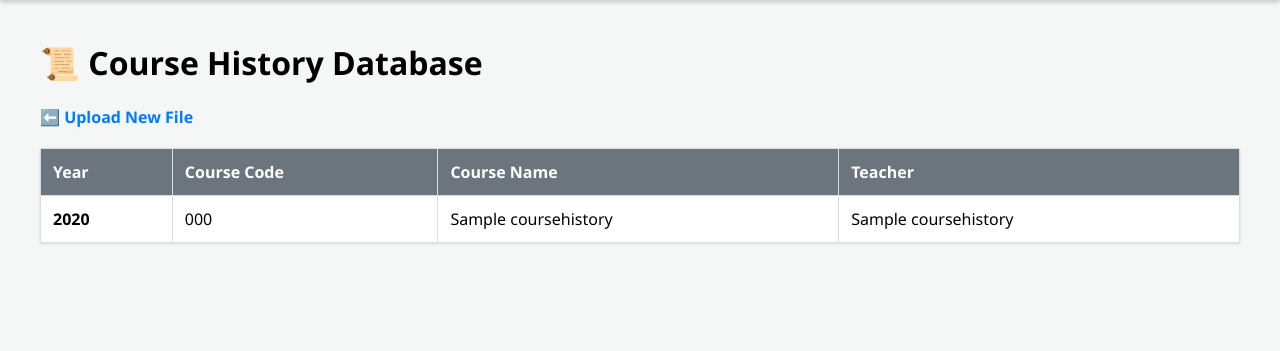
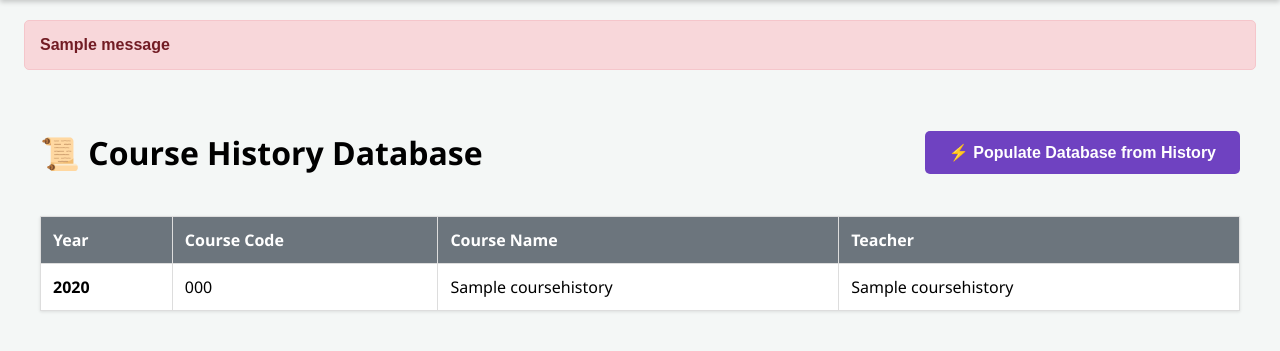
Before and after one commit to adilstudentbcn/university-scheduler, a Django app: page /history/ in a window 1280 px wide. Shown: the part 72-423 px from the top of the page. Run offline with Django 5.2, Linux system fonts and the light colour scheme; tables that the repository leaves empty hold one stand-in row (values such as "Sample post"); one stand-in notice (Sample message) is shown.

Commit message:
Fix: Add missing messages import and improve redirect logic for history import

```diff
--- a/scheduler/templates/scheduler/history_list.html
+++ b/scheduler/templates/scheduler/history_list.html
@@ -3,22 +3,31 @@
 <head>
     <title>Parsed History</title>
     <style>
-        /* --- GLOBAL STYLES --- */
         body { font-family: 'Segoe UI', Tahoma, Geneva, Verdana, sans-serif; margin: 0; padding: 0; background-color: #f4f7f6; }
-
-        /* --- NAVIGATION BAR --- */
         .navbar { background-color: #333; overflow: hidden; padding: 15px 20px; box-shadow: 0 2px 5px rgba(0,0,0,0.2); }
         .navbar a { float: left; display: block; color: white; text-align: center; padding: 10px 20px; text-decoration: none; font-size: 16px; border-radius: 4px; margin-right: 10px; transition: background 0.3s; }
         .navbar a:hover { background-color: #555; }
-        .navbar a.active { background-color: #4CAF50; color: white; } /* Green for current page */
-        .navbar .right { float: right; background-color: #d9534f; } /* Red for Admin */
+        .navbar a.active { background-color: #4CAF50; color: white; }
+        .navbar .right { float: right; background-color: #d9534f; }
 
-        /* --- PAGE SPECIFIC STYLES --- */
         .container { padding: 20px; max-width: 1200px; margin: auto; }
         table { border-collapse: collapse; width: 100%; margin-top: 20px; background: white; box-shadow: 0 1px 3px rgba(0,0,0,0.1); }
         th, td { border: 1px solid #ddd; padding: 12px; text-align: left; }
-        th { background-color: #6c757d; color: white; } /* Gray Header for History */
+        th { background-color: #6c757d; color: white; }
         tr:nth-child(even) { background-color: #f2f2f2; }
+
+        .btn-magic {
+            background-color: #6f42c1;
+            color: white;
+            padding: 12px 24px;
+            border: none;
+            border-radius: 5px;
+            font-size: 16px;
+            cursor: pointer;
+            font-weight: bold;
+            transition: background 0.3s;
+        }
+        .btn-magic:hover { background-color: #59359a; }
     </style>
 </head>
 <body>
@@ -29,14 +38,23 @@
         <a href="{% url 'history_list' %}" class="active">📜 View History</a>
         <a href="/admin/" class="right" target="_blank">⚙️ Admin Panel</a>
     </div>
+{% if messages %}
+    <div style="max-width: 1200px; margin: 20px auto; padding: 15px; border-radius: 5px; background-color: #f8d7da; color: #721c24; border: 1px solid #f5c6cb; font-family: sans-serif;">
+        {% for message in messages %}
+            <strong>{{ message }}</strong>
+        {% endfor %}
+    </div>
+    {% endif %}
+    <div class="container">
+        <div style="display: flex; justify-content: space-between; align-items: center; margin-bottom: 20px;">
+            <h1>📜 Course History Database</h1>
 
-    <div class="container">
-        <h1>📜 Course History Database</h1>
-
-        <div style="margin-bottom: 20px;">
-            <a href="{% url 'upload_history' %}" style="text-decoration: none; color: #007bff; font-weight: bold;">
-                ⬅️ Upload New File
-            </a>
+            <form action="{% url 'populate_db' %}" method="post">
+                {% csrf_token %}
+                <button type="submit" class="btn-magic">
+                    ⚡ Populate Database from History
+                </button>
+            </form>
         </div>
 
         <table>
@@ -59,7 +77,7 @@
                 {% empty %}
                 <tr>
                     <td colspan="4" style="text-align:center; padding: 30px;">
-                        No history found. Go to "Upload History" to add data!
+                        No history found. Upload a file!
                     </td>
                 </tr>
                 {% endfor %}
--- a/scheduler/urls.py
+++ b/scheduler/urls.py
@@ -2,10 +2,12 @@
 from . import views
 
 urlpatterns = [
-    # 1. The Main Schedule Page
+    # 1. The Main Schedule Page (Home)
     path("", views.schedule_list, name="schedule_list"),
     path("run-scheduler/", views.run_scheduler, name="run_scheduler"),
-    # 2. The New History Pages
+    # 2. History Parsing & View
     path("upload-history/", views.upload_history_view, name="upload_history"),
     path("history/", views.history_list_view, name="history_list"),
+    # 3. The Bridge: Move data from History -> Main Database
+    path("populate-db/", views.populate_db_view, name="populate_db"),
 ]
--- a/scheduler/views.py
+++ b/scheduler/views.py
@@ -1,7 +1,8 @@
 from django.shortcuts import render, redirect
-from .models import ScheduleSlot, CourseHistory  # <--- Added CourseHistory
+from django.contrib import messages  # <--- THIS WAS THE MISSING LINE
+from .models import ScheduleSlot, CourseHistory
 from .logic import generate_schedule
-from .utils import parse_and_save_excel  # <--- Added your new utility
+from .utils import parse_and_save_excel, populate_db_from_history
 
 
 def schedule_list(request):
@@ -19,25 +20,47 @@
     then go back to the list.
     """
     if request.method == "POST":
-        generate_schedule()  # <--- This runs your logic!
-
+        generate_schedule()  # This runs your scheduling logic!
     return redirect("schedule_list")
 
 
 def upload_history_view(request):
+    """
+    Handles the Excel file upload and triggers the parser.
+    """
     if request.method == "POST" and request.FILES.get("excel_file"):
         myfile = request.FILES["excel_file"]
-
         # Pass the file directly to our parser
         success = parse_and_save_excel(myfile)
-
         if success:
             return redirect("history_list")
-
     return render(request, "scheduler/upload_history.html")
 
 
 def history_list_view(request):
-    # Show the table of parsed data, sorted by Year (newest first)
+    """
+    Show the table of parsed data, sorted by Year (newest first).
+    """
     history = CourseHistory.objects.all().order_by("-year", "course_name")
     return render(request, "scheduler/history_list.html", {"history": history})
+
+
+def populate_db_view(request):
+    if request.method == "POST":
+        # Check if history actually exists first
+        if not CourseHistory.objects.exists():
+            messages.warning(
+                request, "⚠️ No history found! Please upload an Excel file first."
+            )
+            # CHANGE: Redirect back to the same page (View History)
+            return redirect("history_list")
+
+        t_count, c_count = populate_db_from_history()
+        messages.success(
+            request,
+            f"✅ Import Successful! Created {t_count} Teachers and {c_count} Courses.",
+        )
+        # Keep this one going to the schedule_list so you can see the results
+        return redirect("schedule_list")
+
+    return redirect("history_list")
```
Also changed, not shown: scheduler/templates/scheduler/schedule_list.html (+7 -1 lines), scheduler/utils.py (+71 -5 lines).
